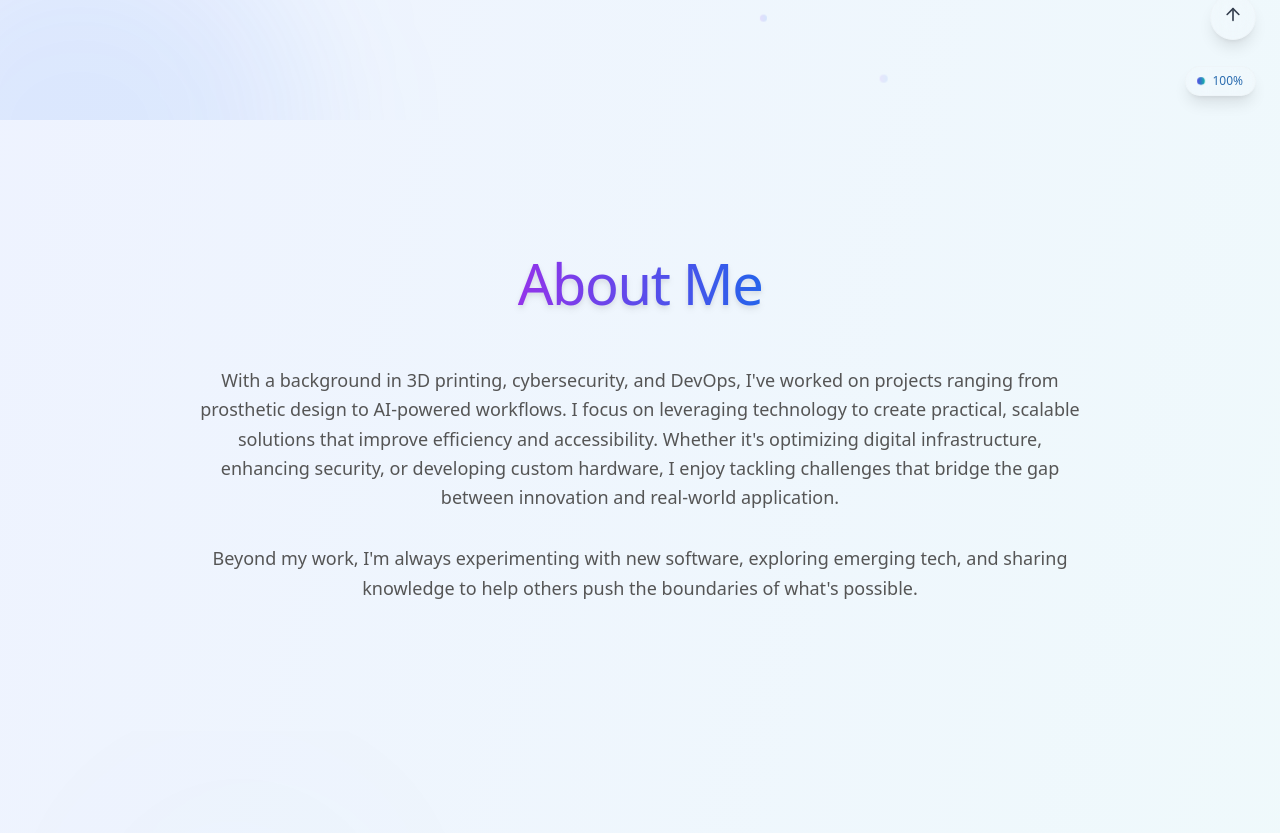
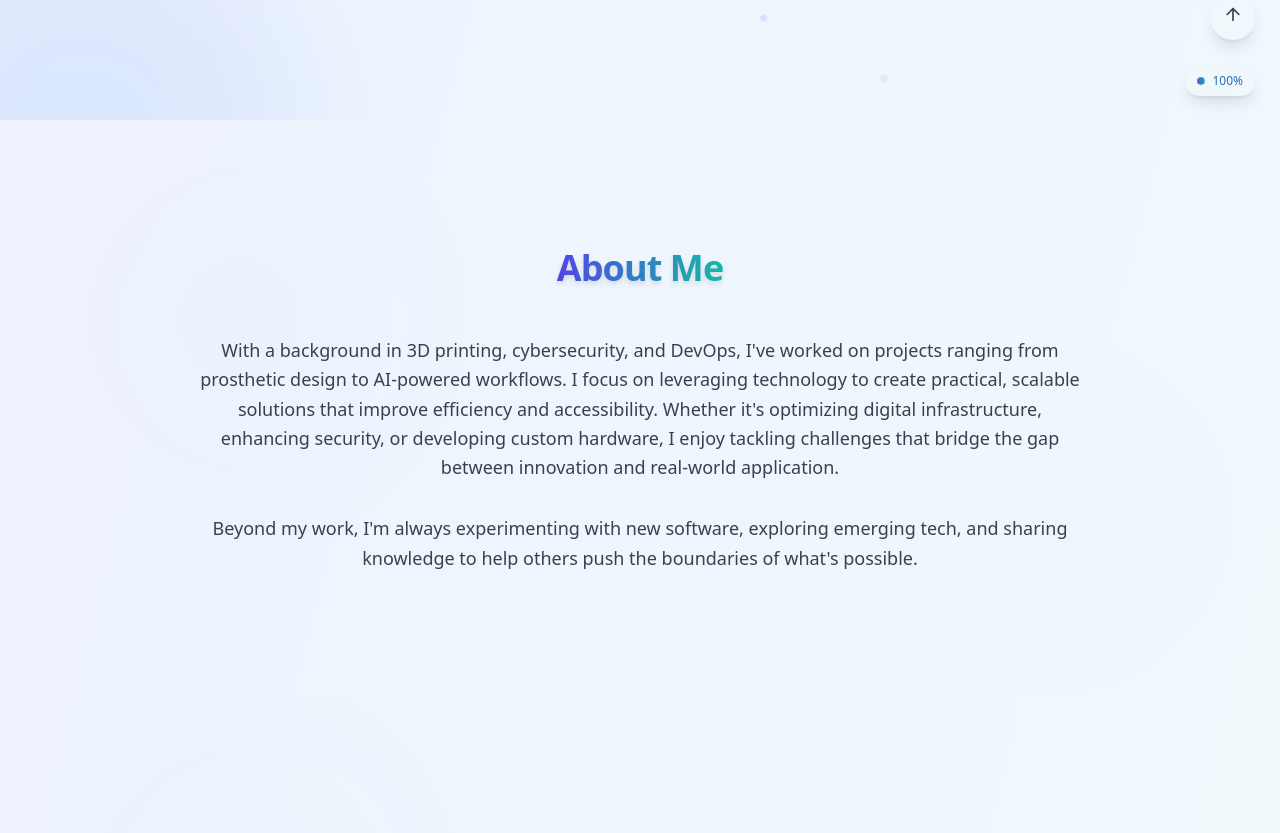
Before and after one commit to Zaidroid/my-portfolio, a React (Vite) app: page / in a window 1280 px wide. Shown: the part 680-1513 px from the top of the page. Built offline with nearby package versions, Linux system fonts and the light colour scheme.

Commit message:
Update About.tsx

```diff
--- a/src/components/About.tsx
+++ b/src/components/About.tsx
@@ -1,5 +1,6 @@
 import { motion } from 'framer-motion';
 import { useInView } from 'react-intersection-observer';
+import { fadeInUp } from '../utils/animationVariants';
 
 export default function About() {
   const [ref, inView] = useInView({
@@ -9,6 +10,16 @@ export default function About() {
 
   return (
     <section id="about" className="py-32 px-6 relative">
+      <motion.div
+        className="absolute inset-0 z-0 pointer-events-none"
+        initial={{ opacity: 0 }}
+        animate={{ opacity: 0.1 }}
+        transition={{ duration: 1 }}
+      >
+        <div className="absolute top-10 left-20 w-80 h-80 rounded-full bg-gradient-to-r from-indigo-600/20 to-teal-500/20 blur-[120px]" />
+        <div className="absolute bottom-10 right-20 w-72 h-72 rounded-full bg-gradient-to-r from-teal-500/15 to-cyan-500/15 blur-[120px]" />
+      </motion.div>
+
       <div className="max-w-4xl mx-auto relative z-10">
         <motion.div
           initial={{ opacity: 0, y: 20 }}
@@ -17,22 +28,29 @@ export default function About() {
           className="space-y-8 text-center"
         >
           <motion.h2
-            initial={{ opacity: 0, y: 20 }}
-            animate={inView ? { opacity: 1, y: 0 } : {}}
-            transition={{ delay: 0.2 }}
-            className="section-heading drop-shadow-md mb-12"
+            variants={fadeInUp}
+            custom={1}
+            className="section-heading text-3xl md:text-4xl font-bold drop-shadow-md mb-12"
           >
-            <span className="bg-clip-text text-transparent bg-gradient-to-r from-purple-600 to-blue-600 dark:from-blue-400 dark:to-purple-400">
+            <span className="bg-clip-text text-transparent bg-gradient-to-r from-indigo-600 to-teal-500 dark:from-cyan-400 dark:to-teal-400">
               About Me
             </span>
           </motion.h2>
 
-          <p className="text-lg text-[#555] dark:text-[#AAA] leading-relaxed">
+          <motion.p
+            variants={fadeInUp}
+            custom={2}
+            className="text-lg text-gray-700 dark:text-gray-300 leading-relaxed"
+          >
             With a background in 3D printing, cybersecurity, and DevOps, I've worked on projects ranging from prosthetic design to AI-powered workflows. I focus on leveraging technology to create practical, scalable solutions that improve efficiency and accessibility. Whether it's optimizing digital infrastructure, enhancing security, or developing custom hardware, I enjoy tackling challenges that bridge the gap between innovation and real-world application.
-          </p>
-          <p className="text-lg text-[#555] dark:text-[#AAA] leading-relaxed">
+          </motion.p>
+          <motion.p
+            variants={fadeInUp}
+            custom={3}
+            className="text-lg text-gray-700 dark:text-gray-300 leading-relaxed"
+          >
             Beyond my work, I'm always experimenting with new software, exploring emerging tech, and sharing knowledge to help others push the boundaries of what's possible.
-          </p>
+          </motion.p>
         </motion.div>
       </div>
     </section>
```
